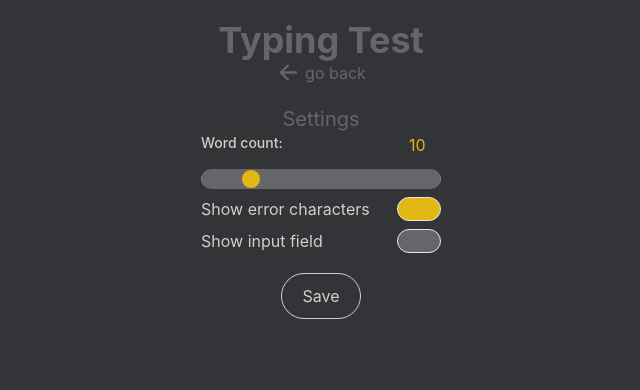
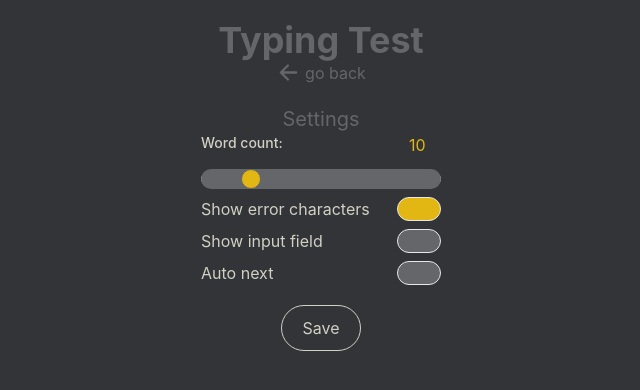
Before and after one commit to Bhanukamax/typing-test-bmax, a React (Vite) app: page / in a window 1280 px wide. Both pictures are taken after a click on the button "settings". Shown: the top 390 px of the page, without its empty margins (319-959 px from the left). Built offline with nearby package versions, Linux system fonts and the light colour scheme.

Commit message:
Added auto next mode

```diff
--- a/src/componets/settings.tsx
+++ b/src/componets/settings.tsx
@@ -10,6 +10,9 @@ type Props = {
 
 export default function Settings({ onSave, settings }: Props) {
     const [wordCount, setWordCount] = useState<number>(settings.wordCount);
+    const [autoNext, setAutoNext] = useState<boolean>(
+        Boolean(settings.autoNext)
+    );
     const [showErrorChars, setShowErrorChars] = useState<boolean>(
         Boolean(settings.showErrorChars)
     );
@@ -19,7 +22,7 @@ export default function Settings({ onSave, settings }: Props) {
 
     const handleSubmit = (e: React.FormEvent<HTMLFormElement>) => {
         e.preventDefault();
-        onSave({ wordCount, showInput, showErrorChars });
+        onSave({ wordCount, showInput, showErrorChars, autoNext });
     };
 
     return (
@@ -29,29 +32,9 @@ export default function Settings({ onSave, settings }: Props) {
 
                 <div className="flex flex-col gap-2 max-w-full w-60 ">
                     <WordCuntInput value={wordCount} onChange={setWordCount} />
-
-                    <div className="flex justify-between">
-                        <label className="label color-text">
-                            Show error characters
-                        </label>
-                        <ToggleSwitch
-                            name="showErrorChars"
-                            color="main"
-                            checked={showErrorChars}
-                            onChange={setShowErrorChars}
-                        />
-                    </div>
-                    <div className="flex justify-between">
-                        <label className="label color-text">
-                            Show input field
-                        </label>
-                        <ToggleSwitch
-                            name="showInput"
-                            color="main"
-                            checked={showInput}
-                            onChange={setShowInput}
-                        />
-                    </div>
+                    <BoolSetting value={showErrorChars} setValue={setShowErrorChars} title='Show error characters' />
+                    <BoolSetting value={showInput} setValue={setShowInput} title='Show input field' />
+                    <BoolSetting value={autoNext} setValue={setAutoNext} title='Auto next' />
                 </div>
                 <div className="flex justify-center">
                     <button className="button mt-5 rounded-full" type="submit">
@@ -62,3 +45,25 @@ export default function Settings({ onSave, settings }: Props) {
         </form>
     );
 }
+
+function BoolSetting({
+    value,
+    setValue,
+    title,
+}: {
+    value: boolean;
+    setValue: (value: boolean) => void;
+    title: string;
+}) {
+    return (
+        <div className="flex justify-between">
+            <label className="label color-text">{title}</label>
+            <ToggleSwitch
+                name="showInput"
+                color="main"
+                checked={value}
+                onChange={setValue}
+            />
+        </div>
+    );
+}
--- a/src/componets/typing-test.tsx
+++ b/src/componets/typing-test.tsx
@@ -168,8 +168,11 @@ export default function TypingTest({ wordCount }: Props) {
         ) {
             setTestState(TestState.FINISHED);
             //          setMatchedUserText("");
+            if (settings.autoNext) {
+                newTest();
+            }
         }
-    }, [userText, testWords, testState, matchedUserText]);
+    }, [userText, testWords, testState, matchedUserText, settings.autoNext]);
 
     // wpm effect
     useEffect(() => {
--- a/src/util/settings.ts
+++ b/src/util/settings.ts
@@ -5,12 +5,14 @@ export type SettingsType = {
     wordCount: number;
     showErrorChars: boolean;
     showInput: boolean;
+    autoNext: boolean;
 };
 
 export const defaultSettings: SettingsType = {
     wordCount: 10,
     showErrorChars: true,
     showInput: false,
+    autoNext: false,
 };
 
 export function loadSettings(): SettingsType {
```
Also changed, not shown: 1 other file (tests, documents, lock files or other folders).
